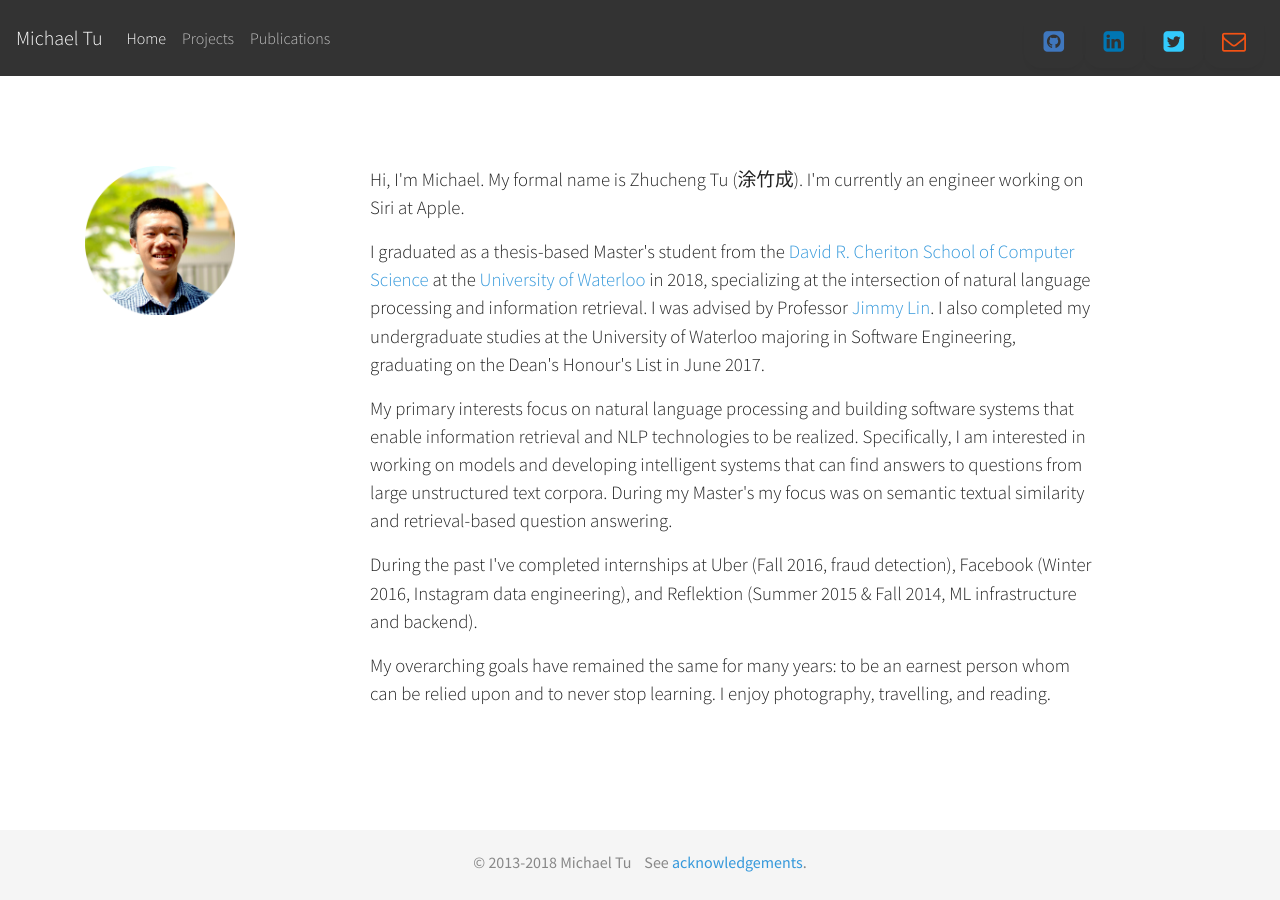
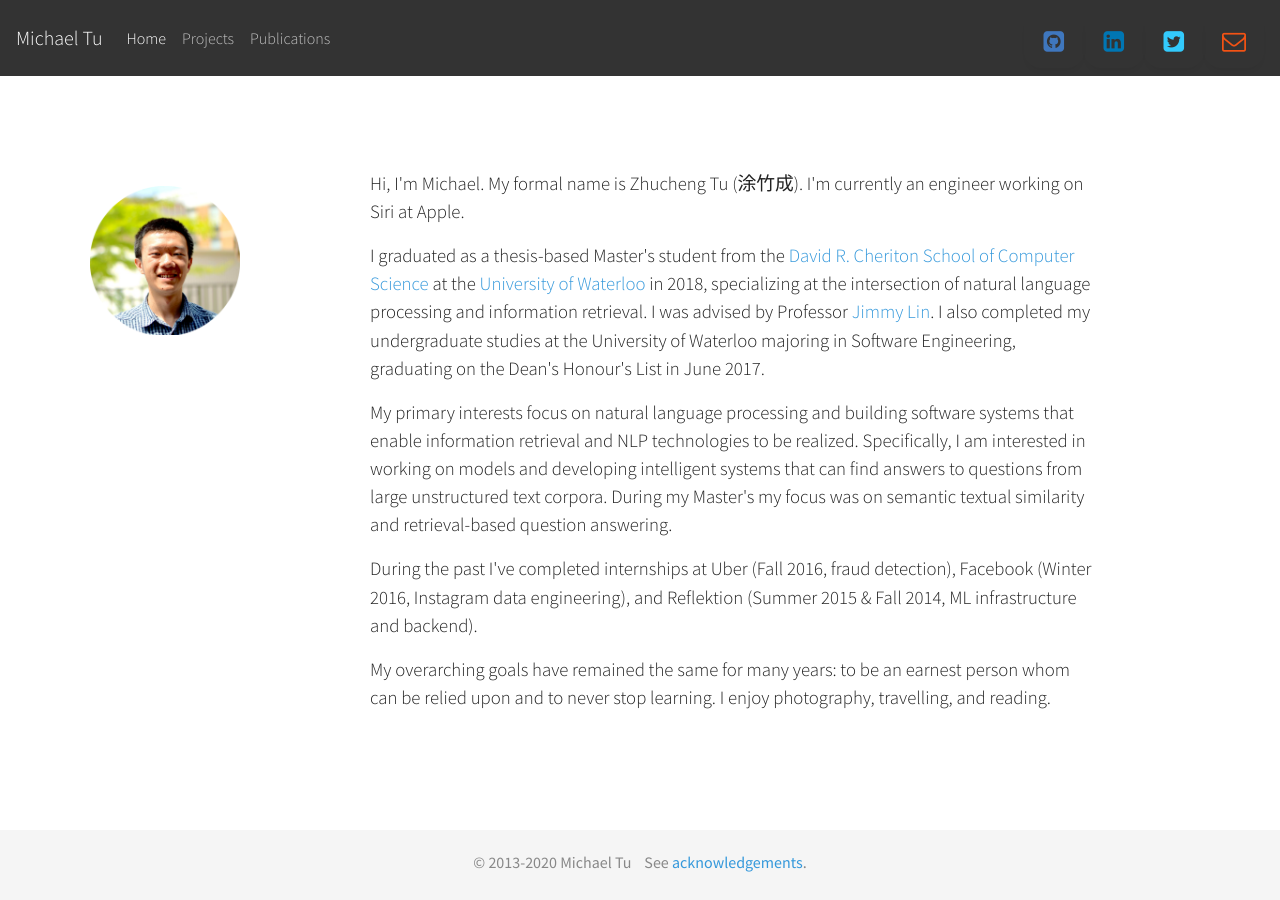
Before and after one commit to tuzhucheng/tuzhucheng.github.io, a Jekyll site: the page built from index.html, in a window 1280 px wide and 900 px high, scrolled down 25 px. Built offline with Jekyll 4.4.1, drawn with Linux system fonts in a browser that asks for light colours; nearby versions of some CDN libraries; some web fonts are replaced; comment, search, counter and statistics services are not loaded.

Commit message:
Adjust home page layout on different devices

```diff
--- a/_includes/footer.html
+++ b/_includes/footer.html
@@ -1,6 +1,6 @@
 <div class="footer">
   <div class="container">
-    <p class="text-muted text-center">&copy; 2013-2018 Michael Tu&nbsp;&nbsp;&nbsp;
+    <p class="text-muted text-center">&copy; 2013-2020 Michael Tu&nbsp;&nbsp;&nbsp;
       See <a href="/acknowledgements/">acknowledgements</a>.</p>
   </div>
 </div>
--- a/index.html
+++ b/index.html
@@ -12,13 +12,11 @@
     {% include navigation.html %}
     <div class="vertical-center">
       <div class="container" id="about">
-        <div class="row mp-2">
-          <div class="col-md-2">
-            <div class="intro">
-              <img src="assets/profile/profile-round.png" alt="Michael Tu" width="150">
-            </div>
+        <div class="row pb-4 pt-4">
+          <div class="col-md-2 pt-4">
+            <img class="mx-auto d-block" src="assets/profile/profile-round.png" alt="Michael Tu" width="150">
           </div>
-          <div class="col-md-8 mx-auto">
+          <div class="col-md-8 mx-auto pt-2">
             <p class="lead">
               Hi, I'm Michael. My formal name is Zhucheng Tu (涂竹成). I'm currently an engineer working on Siri at Apple.
             </p>
```
